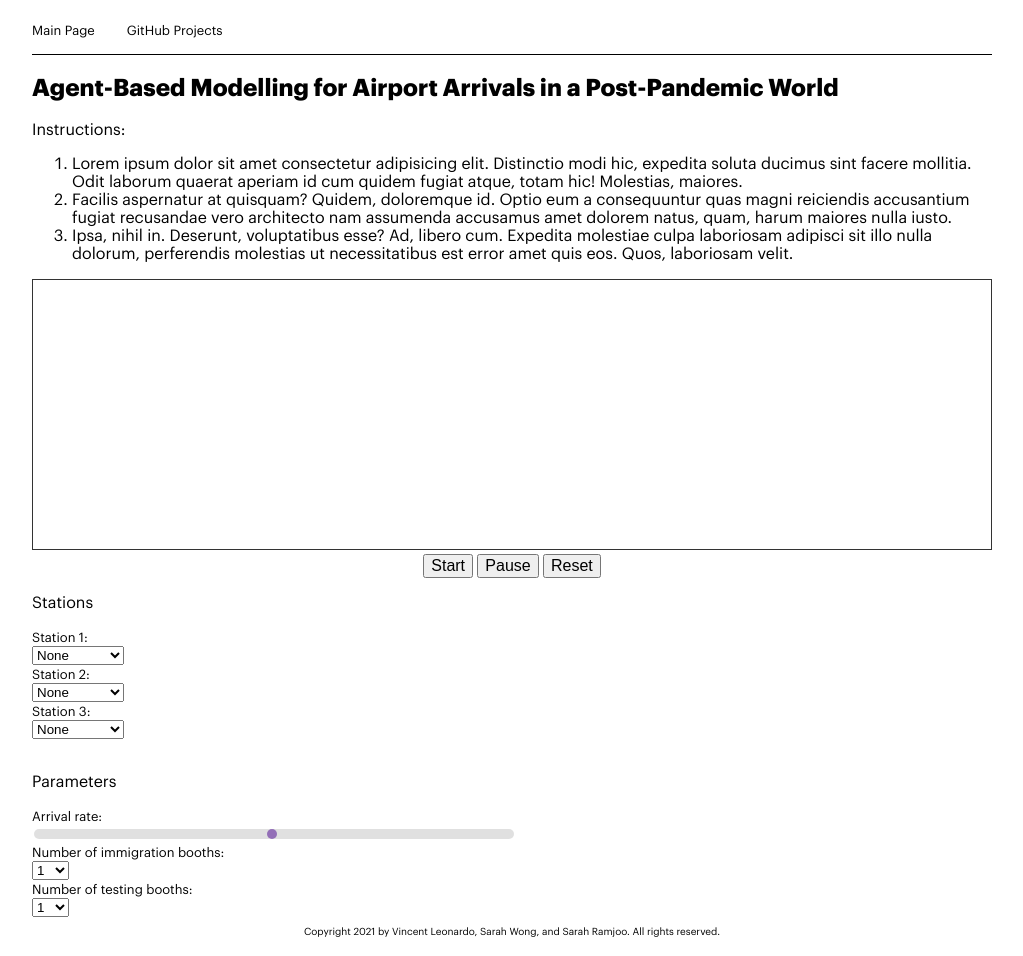
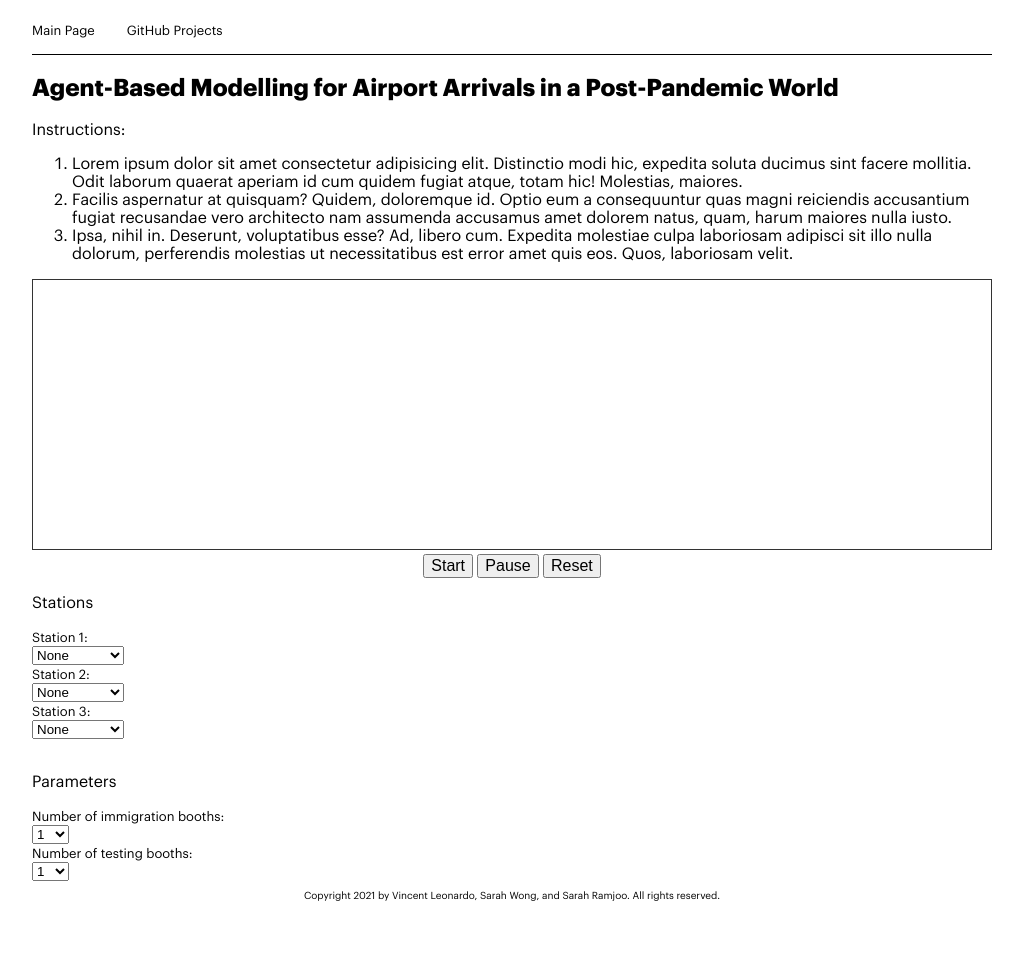
Before and after one commit to vincentleooo/sma-airport-model, a plain HTML site: page index.html in a window 1280 px wide. Shown: the whole page, without its empty margins (128-1151 px from the left). After the commit the page ends 920 px from the top, so only its background shows below. Drawn offline with nearby package versions, Linux system fonts and the light colour scheme.

Commit message:
Hiding unused slider

```diff
--- a/index.html
+++ b/index.html
@@ -84,11 +84,11 @@
 
         <div class="parameters">
           <p>Parameters</p>
-          <label for="arrivalRate">Arrival rate:</label>
+          <!-- <label for="arrivalRate">Arrival rate:</label>
           <div class="slidecontainer">
             <input type="range" min="1" max="100" value="50" class="slider" id="arrivalRate" onchange="updateTextInput(this.value)">
             <output type="text" id="textInput" value="50">
-          </div>
+          </div> -->
 
           <label for="immigrationNum">Number of immigration booths:</label>
           <select name="immigrationNum" id="immigrationNum" onchange="numImmigrationOfficersChange()">
```
